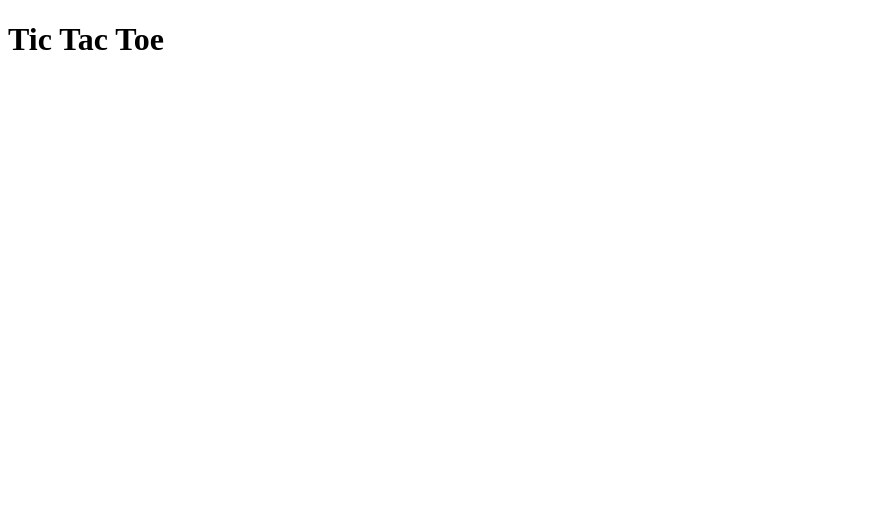
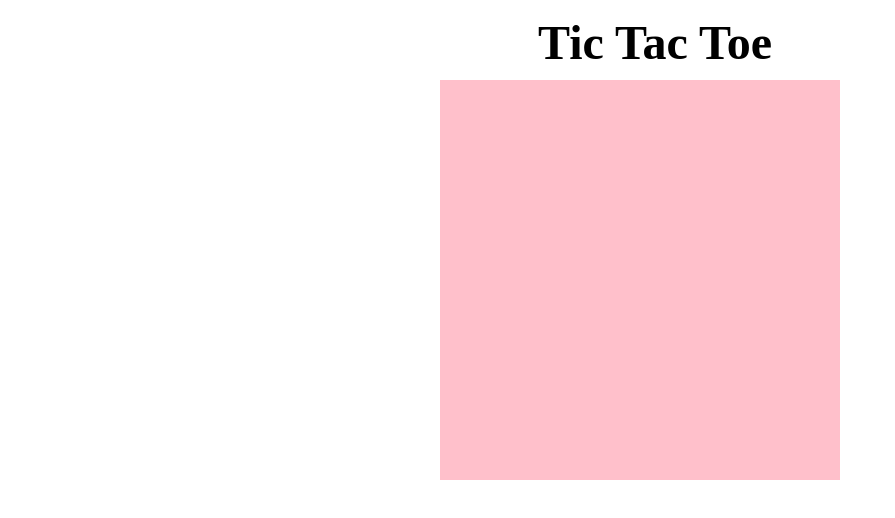
Before and after one commit to KeepKindling/tic-tac-toe, a plain HTML site: page index.html in a window 1280 px wide. Shown: the whole page, without its empty margins (0-895 px from the left). Drawn offline with Linux system fonts and the light colour scheme.

Commit message:
add basic heading style and gameboard structure

```diff
--- a/assets/css/style.css
+++ b/assets/css/style.css
@@ -0,0 +1,21 @@
+* {
+    box-sizing: border-box;
+}
+
+h1 {
+    margin: 15px;
+    width: 100%;
+    height: 50px;
+    text-align: center;
+    justify-content: center;
+    font-size: 300%;
+}
+
+.board {
+    width: 400px;
+    height: 400px;
+    background-color: pink;
+    position: relative;
+    margin: 0 auto;
+    display: block;
+}
--- a/index.html
+++ b/index.html
@@ -4,12 +4,12 @@
     <meta charset="UTF-8">
     <meta http-equiv="X-UA-Compatible" content="IE=edge">
     <meta name="viewport" content="width=device-width, initial-scale=1.0">
+    <link rel="stylesheet" href="/assets/css/style.css">
     <title>Tic Tac Toe</title>
 </head>
 <body>
-    <h1>Tic Tac Toe</h1>
+    <h1 id="header">Tic Tac Toe</h1>
     <div class="board" id="board">
-        <div class="game" id="game">
         <div class="square-top-left" id="square-top-left"></div>
         <div class="square-top" id="square-top"></div>
         <div class="square-top-right" id="square-top-right"></div>
@@ -20,6 +20,5 @@
         <div class="square-bottom" id="square-bottom"></div>
         <div class="square-bottom-right" id="square-bottom-right"></div>
     </div>
-    </div>
 </body>
 </html>
```
Lines whose indentation alone changed are shown as unchanged.
